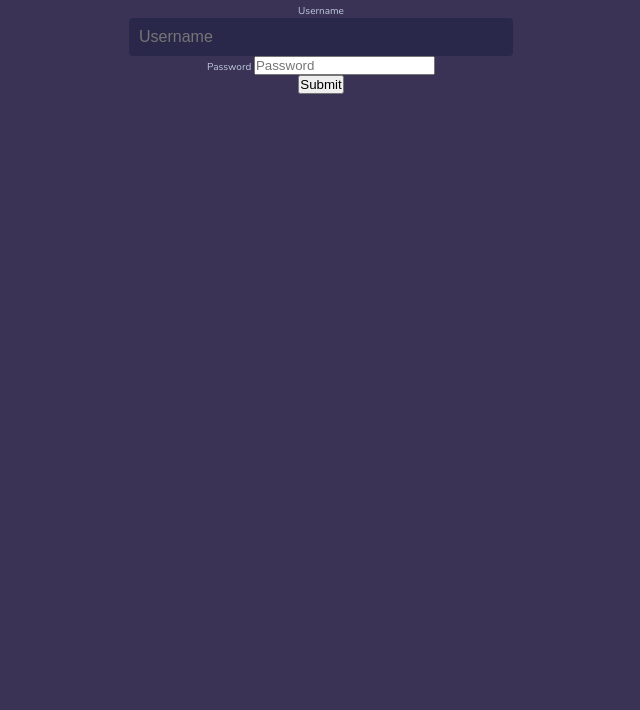
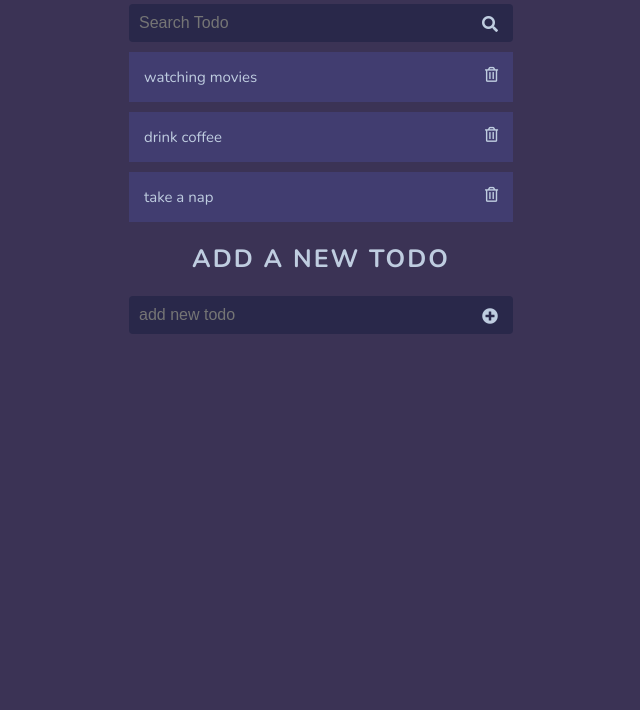
Before and after one commit to rajanmidun/Js-in-Nepali, a plain HTML site: page index.html in a window 1280 px wide. Shown: the part 90-800 px from the top of the page, without its empty margins (319-959 px from the left). Drawn offline with nearby package versions, Linux system fonts and the light colour scheme.

Commit message:
Update index.html

```diff
--- a/index.html
+++ b/index.html
@@ -4,31 +4,47 @@
 <head>
   <meta charset="UTF-8">
   <meta name="viewport" content="width=device-width, initial-scale=1.0">
+  <link rel="stylesheet" href="https://pro.fontawesome.com/releases/v5.10.0/css/all.css"
+    integrity="sha384-AYmEC3Yw5cVb3ZcuHtOA93w35dYTsvhLPVnYs9eStHfGJvOvKxVfELGroGkvsg+p" crossorigin="anonymous" />
   <link rel="stylesheet" href="style.css">
-  <title>Key Event</title>
+  <link rel="shotcut icon" type="image/png" href="img/icon.png">
+  <title>Todo App</title>
 </head>
 
 <body>
+  <header>
+    <h2>Todo List</h2>
+    <form action="">
+      <input type="text" class="search" placeholder="Search Todo">
+      <i class="fas fa-search search-icon"></i>
+    </form>
+  </header>
   <main>
-    <h2> Login </h2>
-    <form action="">
-      <div class="form-input">
-        <label for="username">Username</label>
-        <input type="text" placeholder="Username" name="username" id="username1">
-      </div>
-      <div class="form-input">
-        <label for="password">Password</label>
-        <input type="password" placeholder="Password" name="password123" id="password">
-      </div>
-      <div class="form-input">
-        <input type="submit" value="Submit">
-      </div>
-      <div>
-        <p id="message" style="color:black"></p>
-      </div>
-    </form>
+    <section class="section-todolist">
+      <ul>
+        <li>
+          <span>watching movies</span>
+          <i class="far fa-trash-alt delete-icon"></i>
+        </li>
+        <li>
+          <span>drink coffee</span>
+          <i class="far fa-trash-alt delete-icon"></i>
+        </li>
+        <li>
+          <span>take a nap</span>
+          <i class="far fa-trash-alt delete-icon"></i>
+        </li>
+      </ul>
+    </section>
+    <section class="section-newtodo">
+      <h3>Add a new todo</h3>
+      <form action="" class="add-todo">
+        <input type="text" class="todo" name="todo" placeholder="add new todo">
+        <i class="fas fa-plus-circle add-icon"></i>
+      </form>
+    </section>
+    <script src='app.js'></script>
   </main>
-  <script src="main.js"> </script>
 </body>
 
 </html>
```
